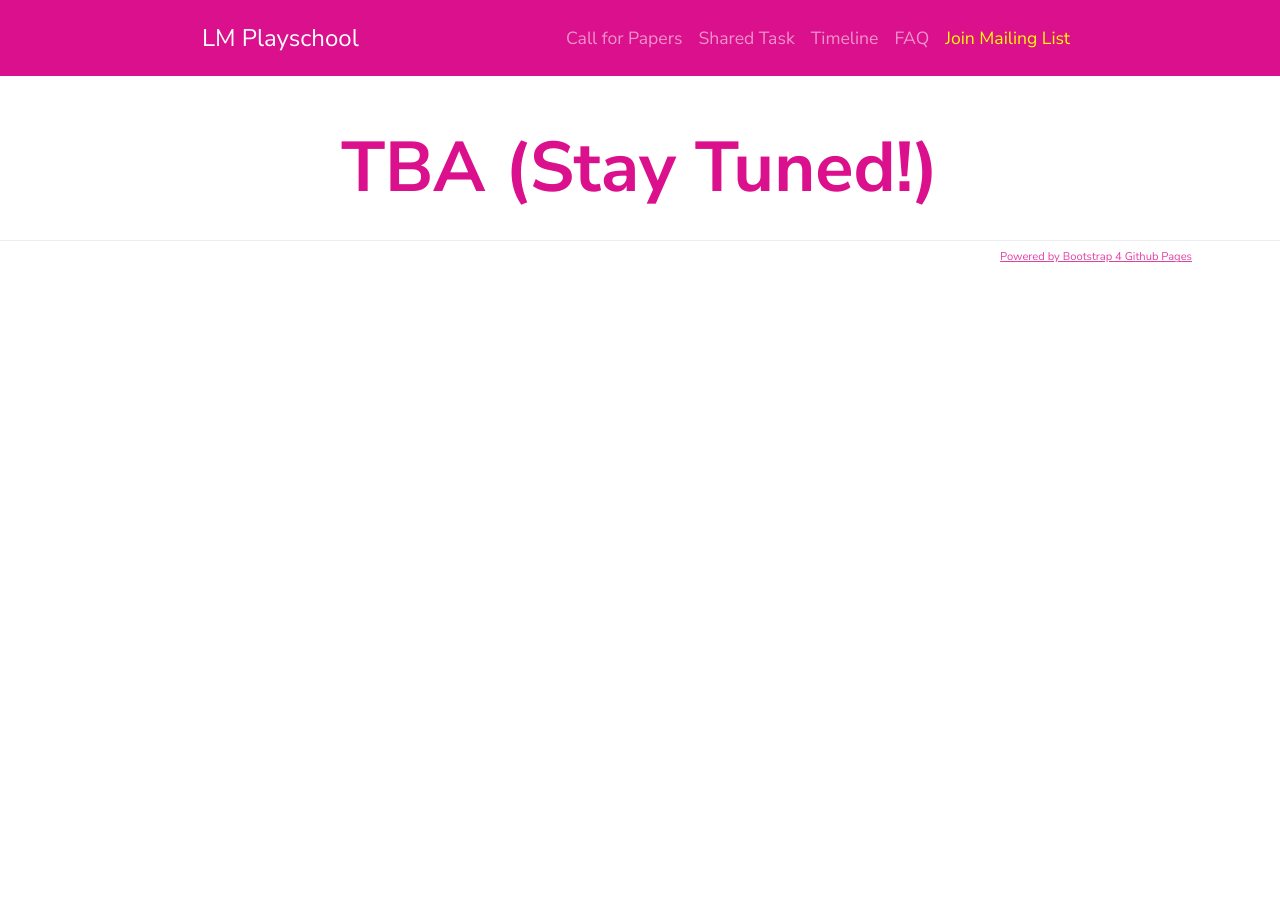
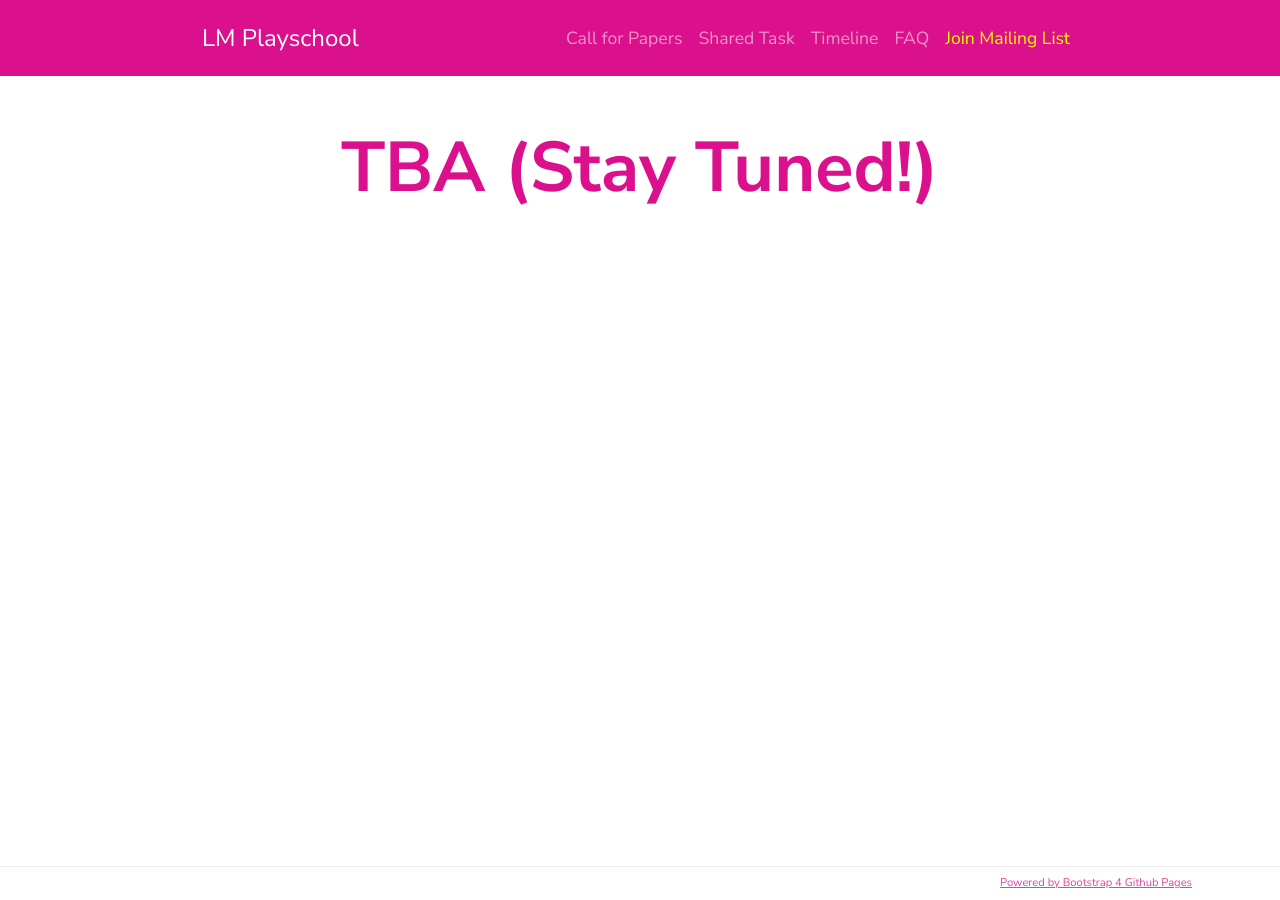
Before and after one commit to lm-playschool/lm-playschool.github.io, a Jekyll site: the page built from leaderboard.md, in a window 1280 px wide. Built offline with Jekyll 4.4.1, drawn with Linux system fonts in a browser that asks for light colours.

Commit message:
fix footer position within pages

```diff
--- a/assets/main.scss
+++ b/assets/main.scss
@@ -11,6 +11,13 @@
 body {
   font-family: 'Nunito Sans', sans-serif;
   font-size: 1.1rem;
+  display: flex;
+  flex-direction: column;
+  min-height: 100vh;
+}
+
+body > article {
+  flex: 1;
 }
 
 a{
```
